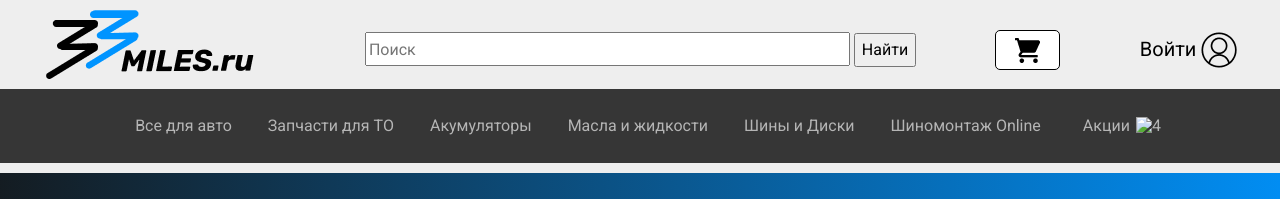
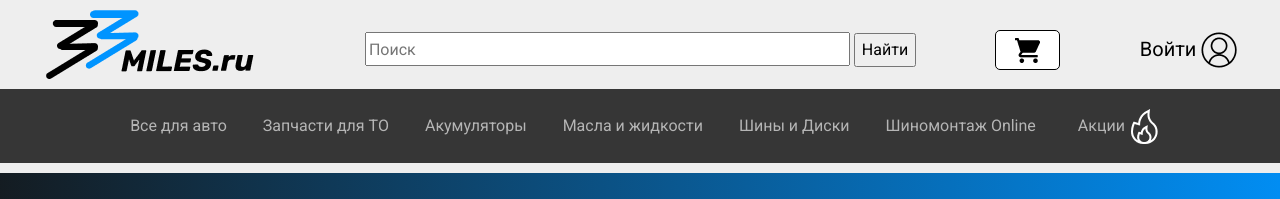
Before and after one commit to ArteemGer/33milies, a plain HTML site: page index.html in a window 1280 px wide. Shown: the top 199 px of the page. Drawn offline with Linux system fonts and the light colour scheme.

Commit message:
Update index.html

```diff
--- a/index.html
+++ b/index.html
@@ -41,7 +41,7 @@
               <li><a href="#">Масла и жидкости</a></li>
               <li><a href="#">Шины и Диски </a></li>
               <li><a href="#">Шиномонтаж Online</a></li>
-              <li><a href="#">Акции<img src="/img/fire 1.png" alt="4"></a></li>
+              <li><a href="#">Акции<img src="/img/fire1.png" alt="4"></a></li>
             </ul>
           </nav>
         <div class="container">
```
